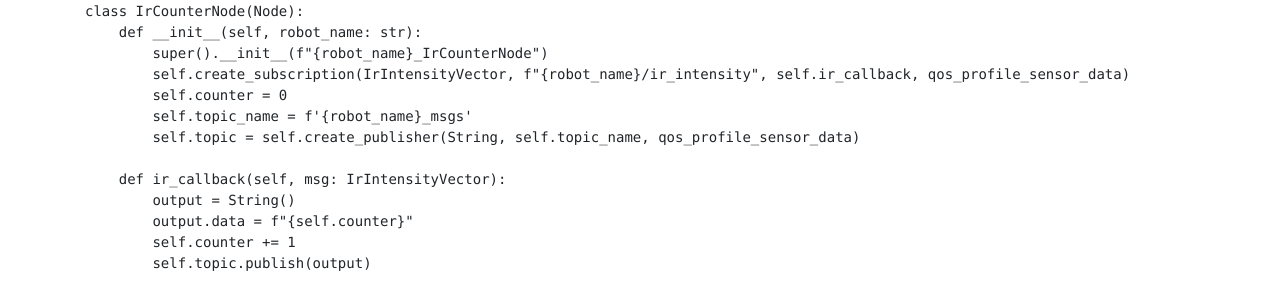
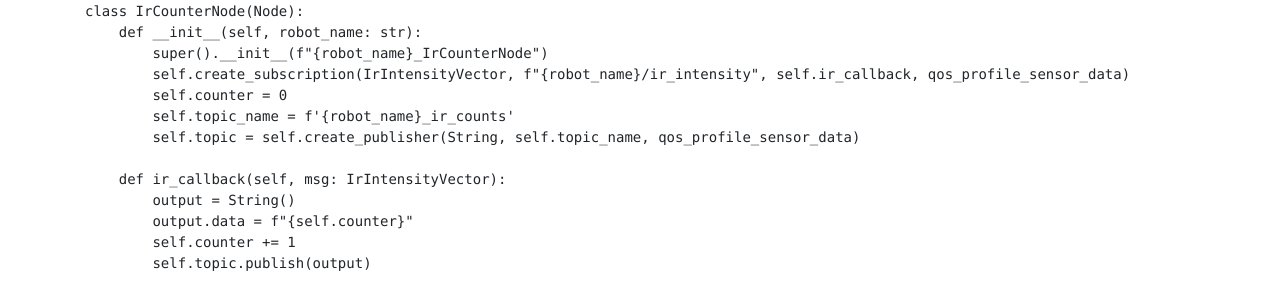
Before and after one commit to Hendrix-CS/csci235, a Jekyll site: the page built from modules/nodes.md, in a window 1280 px wide and 900 px high, scrolled down 5770 px. Shown: the part 404-695 px from the top of the window. Built offline with Jekyll 4.4.1, drawn with Linux system fonts in a browser that asks for light colours; a script that is not in the unit is left out; our own code applies the rules of GitHub Pages for plain Markdown files; some of the changed text lies outside the part shown.

Commit message:
Using a better topic name

```diff
--- a/modules/nodes.md
+++ b/modules/nodes.md
@@ -335,7 +335,7 @@ class IrCounterNode(Node):
         super().__init__(f"{robot_name}_IrCounterNode")
         self.create_subscription(IrIntensityVector, f"{robot_name}/ir_intensity", self.ir_callback, qos_profile_sensor_data)
         self.counter = 0
-        self.topic_name = f'{robot_name}_msgs'
+        self.topic_name = f'{robot_name}_ir_counts'
         self.topic = self.create_publisher(String, self.topic_name, qos_profile_sensor_data)
 
     def ir_callback(self, msg: IrIntensityVector):
```
